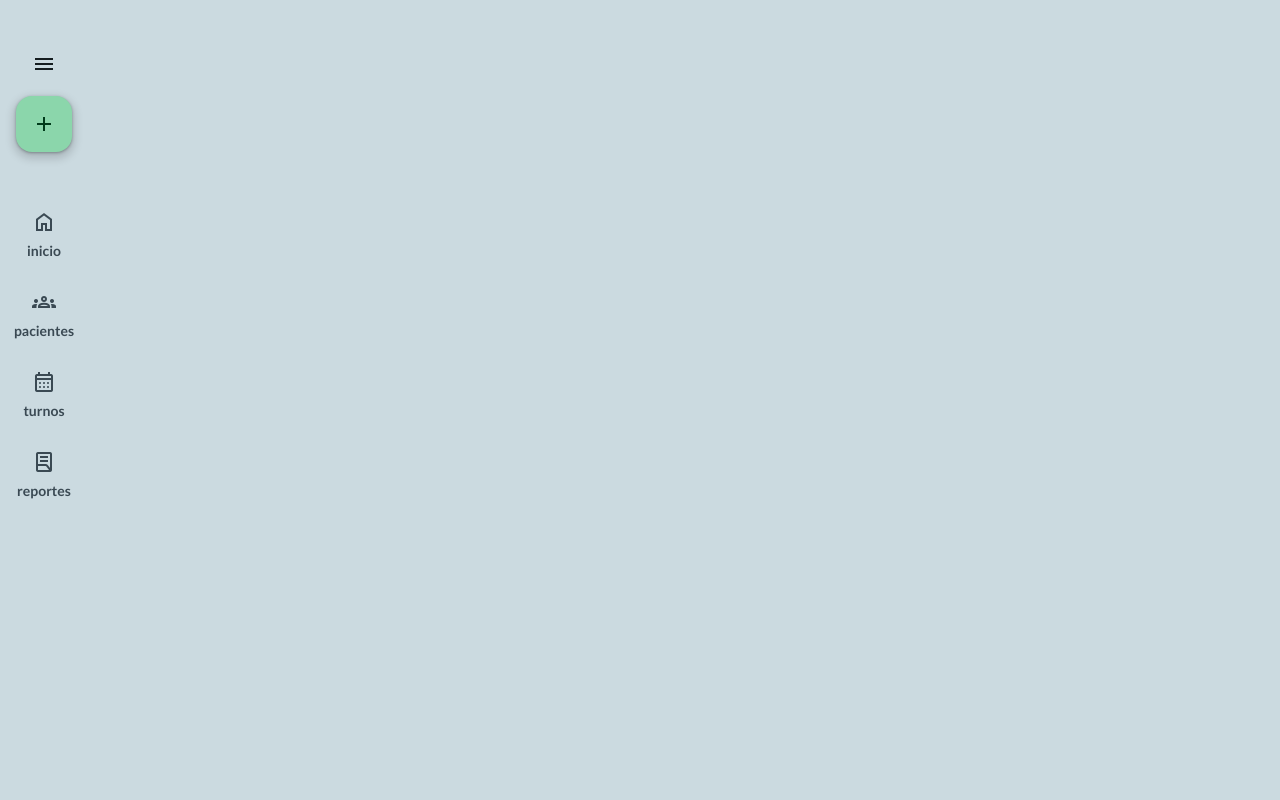
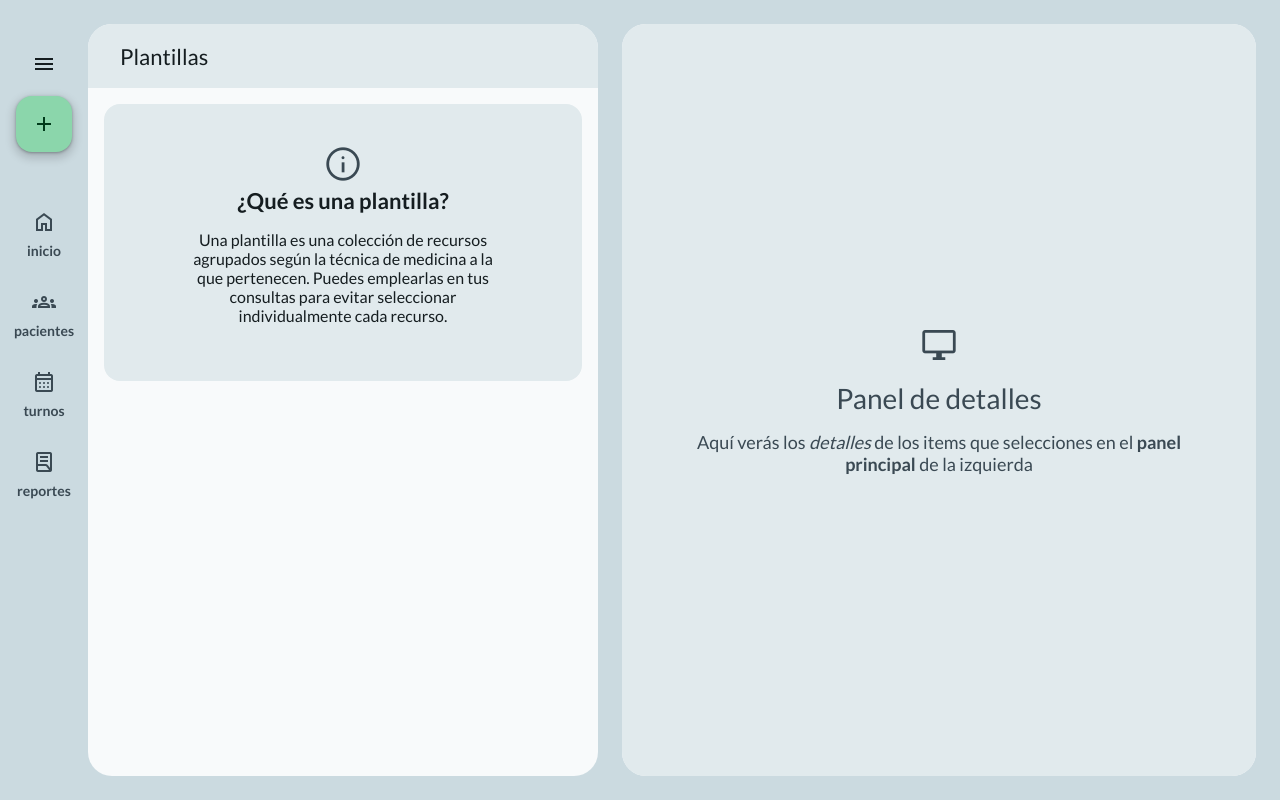
Before and after one commit to lucabarneto/acupuntura_lentini, a React (Vite) app in the folder frontend/: page /templates in a window 1280 px wide. Built offline with nearby package versions, Linux system fonts and the light colour scheme.

Commit message:
Adding template view on main pane

```diff
--- a/frontend/index.html
+++ b/frontend/index.html
@@ -16,7 +16,7 @@
 
     <!-- Material Symbols Icons -->
     <link
-      href="https://fonts.googleapis.com/css2?family=Material+Symbols+Outlined:FILL@0..1&icon_names=add,arrow_back,calendar_month,chat,check,close,delete,desktop_windows,edit,error,extension,filter_alt,groups,home,lab_profile,mail,menu,radio_button_checked,radio_button_unchecked,search,select_window,sort&display=block"
+      href="https://fonts.googleapis.com/css2?family=Material+Symbols+Outlined:FILL@0..1&icon_names=add,arrow_back,calendar_month,chat,check,close,delete,desktop_windows,edit,error,extension,filter_alt,groups,home,info,lab_profile,mail,menu,radio_button_checked,radio_button_unchecked,search,select_window,sort&display=block"
       rel="stylesheet"
     />
   </head>
--- a/frontend/src/App.tsx
+++ b/frontend/src/App.tsx
@@ -16,6 +16,7 @@ import { AddChiefComplaint } from "./pages/AddChiefComplaint";
 import { ChiefComplaintDetails } from "./pages/ChiefComplaintDetails";
 import { Resources } from "./pages/Resources";
 import { ResourceDetails } from "./pages/ResourceDetails";
+import { Templates } from "./pages/Templates";
 
 function App() {
   return (
@@ -81,6 +82,26 @@ function App() {
               }
             />
           </Route>
+          <Route path="/templates">
+            <Route
+              index
+              element={
+                <Panes
+                  defaultMainPane={<Templates />}
+                  defaultDetailsPane={<NoDetails />}
+                />
+              }
+            />
+            {/* <Route
+              path=":template_title"
+              element={
+                <Panes
+                  defaultMainPane={<Templates />}
+                  defaultDetailsPane={<ResourceDetails />}
+                />
+              }
+            /> */}
+          </Route>
           <Route path="/add">
             <Route
               index
--- a/frontend/src/components/ui/Card/TextCard/TextCard.css
+++ b/frontend/src/components/ui/Card/TextCard/TextCard.css
@@ -10,8 +10,9 @@
   text-align: center;
 }
 
-.text-card .icon {
-  font-size: 1.125rem;
+.text-card > .icon {
+  font-size: 2.5rem;
+  color: var(--clr-on-surface-variant);
 }
 
 .text-card p {
--- a/frontend/src/components/ui/Card/TextCard/index.tsx
+++ b/frontend/src/components/ui/Card/TextCard/index.tsx
@@ -1,15 +1,18 @@
 import { Button } from "../../Button";
+import { Icon } from "../../Icon";
 import "./TextCard.css";
 import { TextCardType } from "./text_card.types";
 
 type Props = TextCardType;
 
 export const TextCard = (props: Props) => {
-  const { title, text, buttonLabel, buttonIcon, clickEvent } = props;
+  const { icon, title, text, buttonLabel, buttonIcon, clickEvent } = props;
   return (
     <article className="text-card">
+      {icon && <Icon icon={icon} />}
       <h4>{title}</h4>
       <p>{text}</p>
+      {buttonLabel && clickEvent && (
         <Button
           type="button"
           variant="filled"
@@ -17,6 +20,7 @@ export const TextCard = (props: Props) => {
           icon={buttonIcon ? buttonIcon : undefined}
           clickEvent={clickEvent}
         />
+      )}
     </article>
   );
 };
--- a/frontend/src/components/ui/Card/TextCard/text_card.types.ts
+++ b/frontend/src/components/ui/Card/TextCard/text_card.types.ts
@@ -3,9 +3,10 @@ import { IconName } from "../../Icon/icon.types";
 export type TextCardType = {
   title: string;
   text: string;
+  icon?: IconName;
 
   buttonIcon?: IconName;
-  buttonLabel: string;
+  buttonLabel?: string;
 
-  clickEvent(e?: React.MouseEvent): void;
+  clickEvent?(e?: React.MouseEvent): void;
 };
--- a/frontend/src/components/ui/Icon/icon.types.ts
+++ b/frontend/src/components/ui/Icon/icon.types.ts
@@ -25,4 +25,5 @@ export type IconName =
   | "edit"
   | "select_window"
   | "extension"
+  | "info"
   | "chat";
--- /dev/null
+++ b/frontend/src/pages/Templates/Templates.css
@@ -0,0 +1,4 @@
+.templates-pane .text-card {
+  margin: 1rem;
+  border-radius: 1rem;
+}
--- /dev/null
+++ b/frontend/src/pages/Templates/index.tsx
@@ -0,0 +1,16 @@
+import "./Templates.css";
+import { TextCard } from "../../components/ui/Card/TextCard";
+import { TopAppBar } from "../../components/ui/TopAppBar";
+
+export const Templates = () => {
+  return (
+    <section className="templates-pane">
+      <TopAppBar pane="main" title="Plantillas" />
+      <TextCard
+        title="¿Qué es una plantilla?"
+        text="Una plantilla es una colección de recursos agrupados según la técnica de medicina a la que pertenecen. Puedes emplearlas en tus consultas para evitar seleccionar individualmente cada recurso."
+        icon="info"
+      />
+    </section>
+  );
+};
```
Lines whose indentation alone changed are shown as unchanged.
